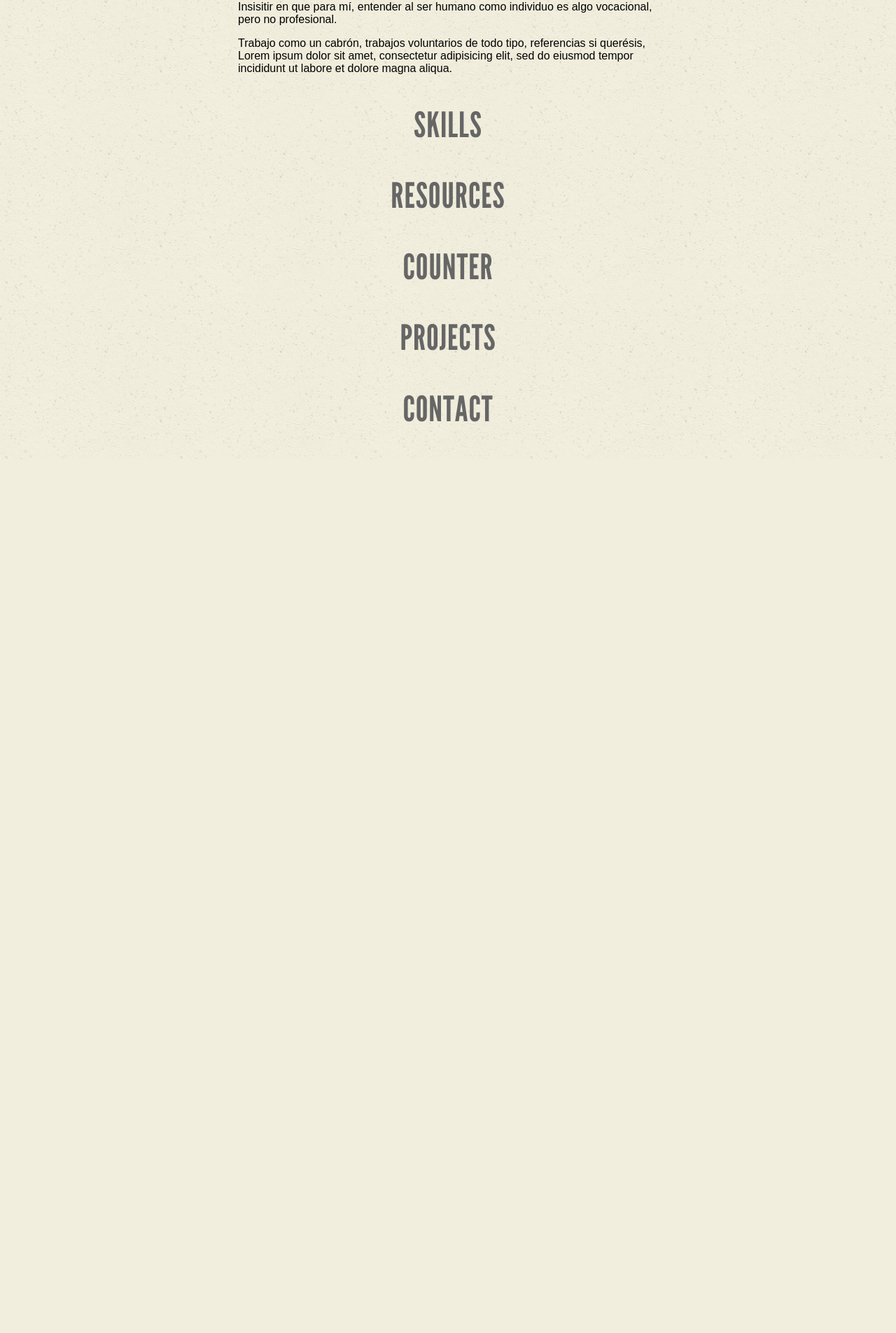
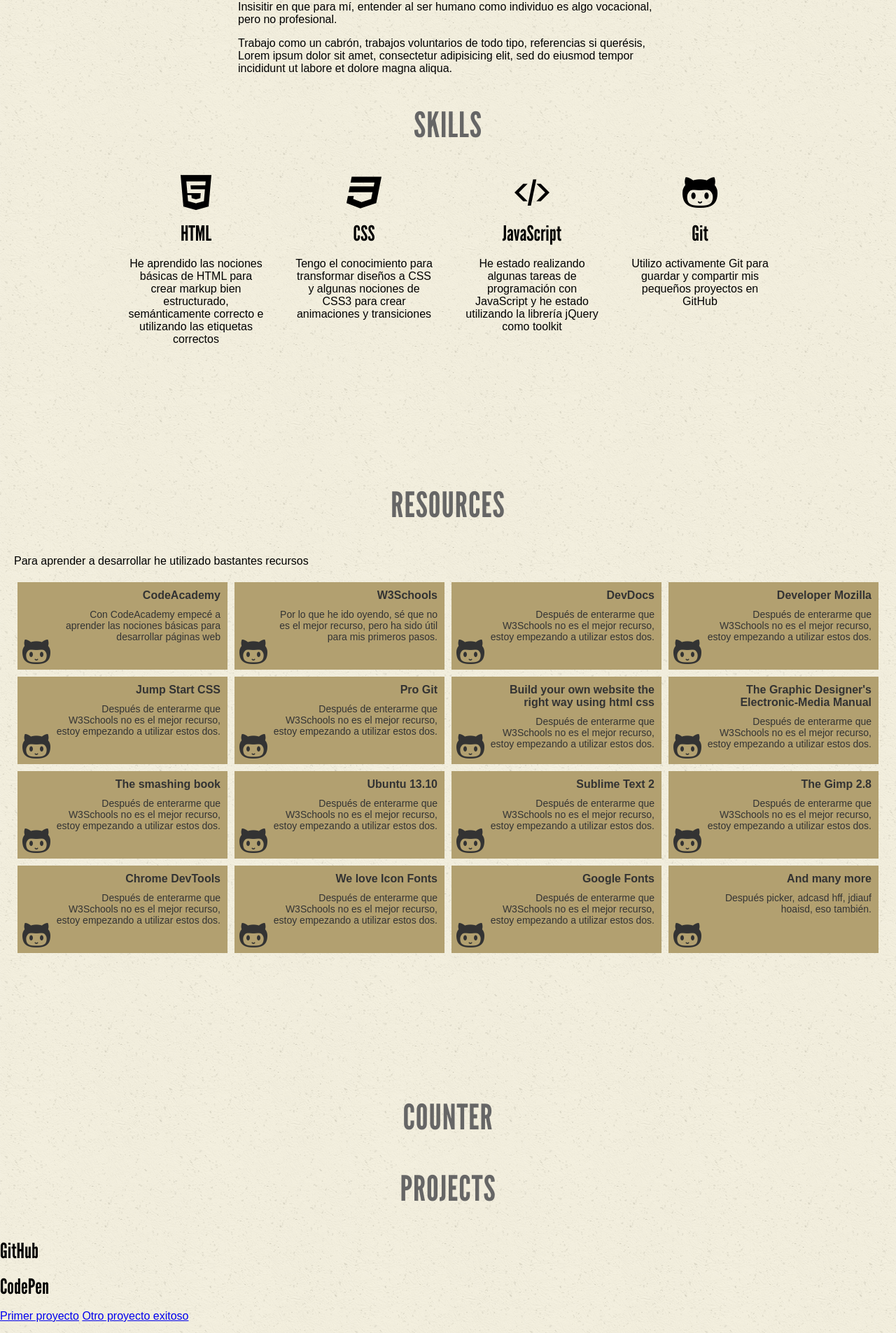
Before and after one commit to jlalovi/m2mobicv, a PHP site: page / in a window 1280 px wide. Shown: the part 1181-3086 px from the top of the page at 70% size. Before the commit the page ends 1837 px from the top, so only its background shows below. Run offline with PHP 8.4, Linux system fonts and the light colour scheme; some libraries are stand-ins or nearby versions; some web fonts are replaced.

Commit message:
Intro, Cover letter, Skills and Resources CSS

```diff
--- /dev/null
+++ b/css/icomoon.css
@@ -0,0 +1,37 @@
+@font-face {
+	font-family: 'icomoon';
+	src:url('../font/icomoon.eot');
+	src:url('../font/icomoon.eot?#iefix') format('embedded-opentype'),
+		url('../font/icomoon.ttf') format('truetype'),
+		url('../font/icomoon.woff') format('woff'),
+		url('../font/icomoon.svg#icomoon') format('svg');
+	font-weight: normal;
+	font-style: normal;
+}
+
+[class^="icon-"], [class*=" icon-"] {
+	font-family: 'icomoon';
+	speak: none;
+	font-style: normal;
+	font-weight: normal;
+	font-variant: normal;
+	text-transform: none;
+	line-height: 1;
+
+	/* Better Font Rendering =========== */
+	-webkit-font-smoothing: antialiased;
+	-moz-osx-font-smoothing: grayscale;
+}
+
+.icon-html5:before {
+	content: "\e600";
+}
+.icon-css3:before {
+	content: "\e601";
+}
+.icon-github:before {
+	content: "\e602";
+}
+.icon-code:before {
+	content: "\e603";
+}
--- a/css/main.css
+++ b/css/main.css
@@ -17,6 +17,7 @@
 }
 body {
 	background: #e6e2d8 url("../img/ricepaper_v3.png");
+	font-family: Arial, Helvetica, sans-serif;
 }
 h1, h2, h3 {
 	font-family: 'leaguegothic';
@@ -27,6 +28,23 @@
 	text-align: center;
 	text-transform: uppercase;
 	letter-spacing: 1px;
+}
+h3 {
+	font-size: 30px;
+	margin: 15px 0;
+}
+
+.horizontal-list { /*Para ahorrar espacio en las listas horizontales junto con .horizontal-list li {float:left;}*/
+	margin: 0;
+	padding: 0;
+	list-style-type: none;
+}
+	.horizontal-list li {
+		float: left;
+	}
+
+.clear { /*Para ponerlo después de los float conflictivos*/
+	clear: both;
 }
 
 #navigation {
@@ -86,10 +104,19 @@
 		line-height: 100%; /* Toma la altura de fuente establecida, en este caso de 16px; El efecto es que quedan más juntas sin necesidad de padding */
 	}
 
-.wrapper {
-	width: 600px;
+#intro,
+#cover-letter,
+#skills,
+#resources,
+#contact,
+#counter,
+#projects {
 	margin: 0 auto;
 }
+
+/********************************
+           INTRO
+**********************************/
 
 #intro {
 	margin-top: 100px;
@@ -118,3 +145,74 @@
 	#intro .type-logo span {
 		color: #9e8756;
 	}
+
+/********************************
+           COVER LETTER
+**********************************/
+
+#cover-letter {
+	width: 600px;
+}
+
+/********************************
+           SKILLS
+**********************************/
+#skills {
+	width: 960px;
+}
+
+#skills .horizontal-list li {
+	width: 200px;
+	height: 400px;
+	padding: 0 20px;
+	text-align: center;
+}
+	.skill-icon {
+		font-size: 50px;
+	}
+
+/********************************
+           SKILLS
+**********************************/
+#resources {
+	width: 1240px;
+	margin: 0 auto 200px;
+	overflow: hidden; /*para incluir todos los elementos float que están dentro de #resources. Sino, el margin-bottom 200px anterior no tiene efecto*/
+}
+
+	.resources-box {
+		width: 300px;
+		height: 125px;
+		float: left;
+		background: #B2A070;
+		margin: 5px;
+		text-decoration: none;
+		color: #333;
+		position: relative;
+		transition: background .3s;
+	}
+		.resources-box:hover {
+			background: #C4B792;
+		}
+		.resources-box p {
+			font-size: 14px;
+		}
+		.resources-box h4, .resources-box p {
+			text-align: right;
+			margin: 10px 10px 10px 50px;
+		}
+		.resources-box .resources-icon {
+			font-size: 40px;
+			position: absolute;
+			left: 7px;
+			bottom: 5px;
+		}
+	.web {
+
+	}
+	.books {
+
+	}
+	.tools {
+
+	}
--- a/index.html
+++ b/index.html
@@ -8,6 +8,7 @@
 
         <link rel="stylesheet" href="css/normalize.css">
         <link rel="stylesheet" href="css/main.css">
+        <link rel="stylesheet" href="css/icomoon.css">
     </head>
 
     <body>
@@ -51,18 +52,133 @@
             </div>
             <div id="skills">
                 <h2>Skills</h2>
+                <ul class="horizontal-list">
+                    <li>
+                        <span class="icon-html5 skill-icon"></span>
+                        <h3>HTML</h3>
+                        <p>He aprendido las nociones básicas de HTML para crear markup bien estructurado, semánticamente correcto e utilizando las etiquetas correctos</p>
+                    </li>
+                    <li>
+                        <span class="icon-css3 skill-icon"></span>
+                        <h3>CSS</h3>
+                        <p>Tengo el conocimiento para transformar diseños a CSS y algunas nociones de CSS3 para crear animaciones y transiciones</p>
+                    </li>
+                    <li>
+                        <span class="icon-code skill-icon"></span>
+                        <h3>JavaScript</h3>
+                        <p>He estado realizando algunas tareas de programación con JavaScript y he estado utilizando la librería jQuery como toolkit</p>
+                    </li>
+                    <li>
+                        <span class="icon-github skill-icon"></span>
+                        <h3>Git</h3>
+                        <p>Utilizo activamente Git para guardar y compartir mis pequeños proyectos en GitHub</p>
+                    </li>
+                </ul>
             </div>
-            <div id="resources">
+            <div id="resources" class="clear">
                 <h2>Resources</h2>
+
+                <p>Para aprender a desarrollar he utilizado bastantes recursos</p>
+
+                <a class="resources-box web" href="http://www.codecademy.com/">
+                    <h4>CodeAcademy</h4>
+                    <p>Con CodeAcademy empecé a aprender las nociones básicas para desarrollar páginas web</p>
+                    <span class="icon-github resources-icon"></span>
+                </a>
+                <a class="resources-box web" href="http://www.w3schools.com/">
+                    <h4>W3Schools</h4>
+                    <p>Por lo que he ido oyendo, sé que no es el mejor recurso, pero ha sido útil para mis primeros pasos.</p>
+                    <span class="icon-github resources-icon"></span>
+                </a>
+                <a class="resources-box web" href="http://devdocs.io">
+                    <h4>DevDocs</h4>
+                    <p>Después de enterarme que W3Schools no es el mejor recurso, estoy empezando a utilizar estos dos.</p>
+                    <span class="icon-github resources-icon"></span>
+                </a>
+                <a class="resources-box web" href="https://developer.mozilla.org/en-US/">
+                    <h4>Developer Mozilla</h4>
+                    <p>Después de enterarme que W3Schools no es el mejor recurso, estoy empezando a utilizar estos dos.</p>
+                    <span class="icon-github resources-icon"></span>
+                </a>
+
+
+                <a class="resources-box books" href="http://www.sitepoint.com/store/jump-start-css/">
+                    <h4>Jump Start CSS</h4>
+                    <p>Después de enterarme que W3Schools no es el mejor recurso, estoy empezando a utilizar estos dos.</p>
+                    <span class="icon-github resources-icon"></span>
+                </a>
+                <a class="resources-box books" href="http://git-scm.com/book/en">
+                    <h4>Pro Git</h4>
+                    <p>Después de enterarme que W3Schools no es el mejor recurso, estoy empezando a utilizar estos dos.</p>
+                    <span class="icon-github resources-icon"></span>
+                </a>
+                <a class="resources-box books" href="http://www.sitepoint.com/store/build-your-own-website-the-right-way-using-html-css-3rd-edition/">
+                    <h4>Build your own website the right way using html css</h4>
+                    <p>Después de enterarme que W3Schools no es el mejor recurso, estoy empezando a utilizar estos dos.</p>
+                    <span class="icon-github resources-icon"></span>
+                </a>
+                <a class="resources-box books" href="http://www.amazon.com/The-Graphic-Designers-Electronic-Media-Manual/dp/1592537782">
+                    <h4>The Graphic Designer's Electronic-Media Manual</h4>
+                    <p>Después de enterarme que W3Schools no es el mejor recurso, estoy empezando a utilizar estos dos.</p>
+                    <span class="icon-github resources-icon"></span>
+                </a>
+                <a class="resources-box books" href="https://shop.smashingmagazine.com/smashing-book.html">
+                    <h4>The smashing book</h4>
+                    <p>Después de enterarme que W3Schools no es el mejor recurso, estoy empezando a utilizar estos dos.</p>
+                    <span class="icon-github resources-icon"></span>
+                </a>
+
+
+                <a class="resources-box tools" href="http://www.ubuntu.com/">
+                    <h4>Ubuntu 13.10</h4>
+                    <p>Después de enterarme que W3Schools no es el mejor recurso, estoy empezando a utilizar estos dos.</p>
+                    <span class="icon-github resources-icon"></span>
+                </a>
+                <a class="resources-box tools" href="http://www.sublimetext.com/">
+                    <h4>Sublime Text 2</h4>
+                    <p>Después de enterarme que W3Schools no es el mejor recurso, estoy empezando a utilizar estos dos.</p>
+                    <span class="icon-github resources-icon"></span>
+                </a>
+                <a class="resources-box tools" href="http://www.gimp.org/">
+                    <h4>The Gimp 2.8</h4>
+                    <p>Después de enterarme que W3Schools no es el mejor recurso, estoy empezando a utilizar estos dos.</p>
+                    <span class="icon-github resources-icon"></span>
+                </a>
+                <a class="resources-box tools" href="https://developers.google.com/chrome-developer-tools/">
+                    <h4>Chrome DevTools</h4>
+                    <p>Después de enterarme que W3Schools no es el mejor recurso, estoy empezando a utilizar estos dos.</p>
+                    <span class="icon-github resources-icon"></span>
+                </a>
+                <a class="resources-box tools" href="http://weloveiconfonts.com/">
+                    <h4>We love Icon Fonts</h4>
+                    <p>Después de enterarme que W3Schools no es el mejor recurso, estoy empezando a utilizar estos dos.</p>
+                    <span class="icon-github resources-icon"></span>
+                </a>
+                <a class="resources-box tools" href="http://www.google.com/fonts">
+                    <h4>Google Fonts</h4>
+                    <p>Después de enterarme que W3Schools no es el mejor recurso, estoy empezando a utilizar estos dos.</p>
+                    <span class="icon-github resources-icon"></span>
+                </a>
+                <div class="resources-box tools">
+                    <h4>And many more</h4>
+                    <p>Después picker, adcasd hff, jdiauf hoaisd, eso también.</p>
+                    <span class="icon-github resources-icon"></span>
+                </div>
+
             </div>
-            <div id="counter">
+            <div id="counter" class="clear">
                 <h2>Counter</h2>
             </div>
-            <div id="projects">
+            <div id="projects" class="clear">
                 <h2>Projects</h2>
+                <h3>GitHub</h3>
+                <h3>CodePen</h3>
+                <a href="http://codepen.io/jlalovi/details/qvknb">Primer proyecto</a>
+                <a href="http://codepen.io/jlalovi/details/skeud">Otro proyecto exitoso</a>
             </div>
-            <div id="contact">
+            <div id="contact" class="clear">
                 <h2>Contact</h2>
+                <p>correo telefono direccion</p>
             </div>
         </div>
 
```
Also changed, not shown: font/icomoon.ttf (added), font/icomoon.woff (added), 2 other files.
